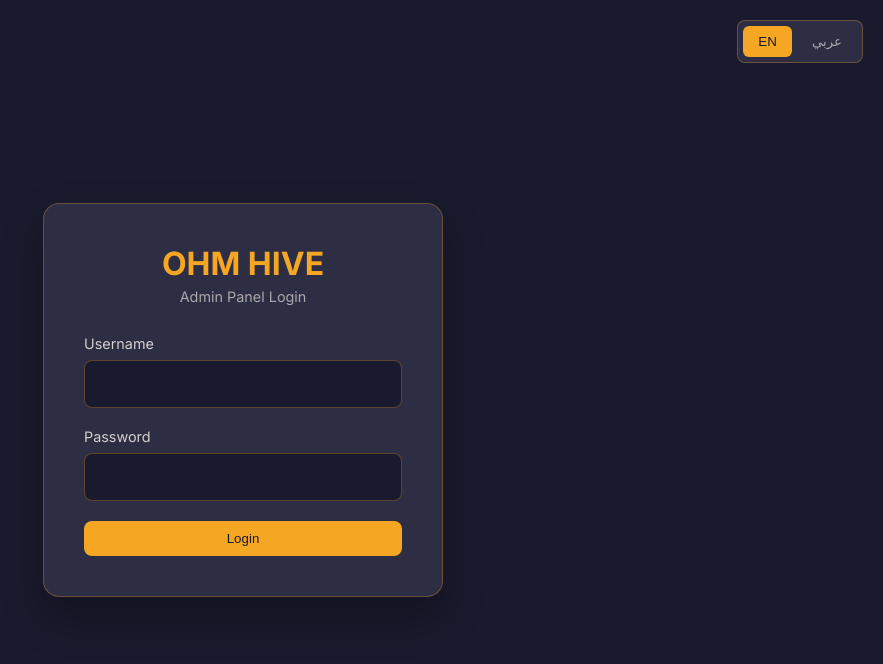
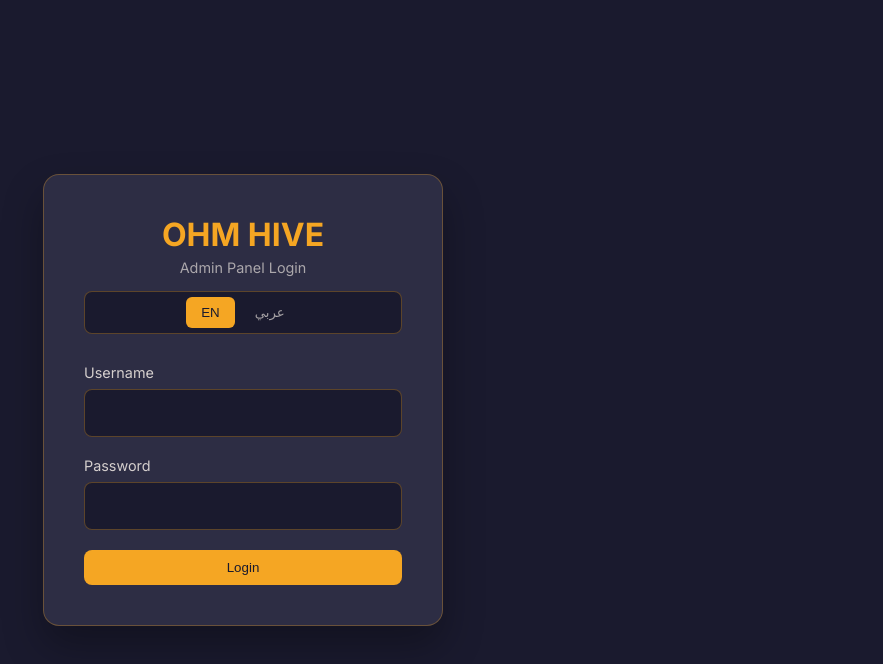
Before and after one commit to yousef7474/ohm-hive, a website: page views/admin.html in a window 1280 px wide. Shown: the whole page, without its empty margins (397-1280 px from the left). Drawn offline with Linux system fonts and the light colour scheme.

Commit message:
Fix language switcher position in admin panel

```diff
--- a/views/admin.html
+++ b/views/admin.html
@@ -36,21 +36,13 @@
 
     /* Language Switcher */
     .lang-switcher {
-      position: fixed;
-      top: 20px;
-      right: 20px;
-      z-index: 1001;
+      position: relative;
       display: flex;
       gap: 5px;
-      background: var(--dark-charcoal-light);
+      background: var(--dark-charcoal);
       padding: 5px;
       border-radius: 8px;
       border: 1px solid rgba(245, 166, 35, 0.3);
-    }
-
-    body[dir="rtl"] .lang-switcher {
-      right: auto;
-      left: 20px;
     }
 
     .lang-btn {
@@ -385,18 +377,16 @@
   </style>
 </head>
 <body>
-  <!-- Language Switcher -->
-  <div class="lang-switcher">
-    <button class="lang-btn active" onclick="setLanguage('en')" id="langEN">EN</button>
-    <button class="lang-btn" onclick="setLanguage('ar')" id="langAR">عربي</button>
-  </div>
-
   <!-- Login Page -->
   <div id="loginPage" class="login-container">
     <div class="login-box">
       <div class="login-logo">
         <h1>OHM HIVE</h1>
         <p data-i18n="adminPanelLogin">Admin Panel Login</p>
+        <div class="lang-switcher" style="justify-content: center; margin-top: 15px;">
+          <button class="lang-btn active" onclick="setLanguage('en')" id="langEN">EN</button>
+          <button class="lang-btn" onclick="setLanguage('ar')" id="langAR">عربي</button>
+        </div>
       </div>
       <div id="loginError" class="login-error" data-i18n="invalidCredentials">Invalid username or password</div>
       <form id="loginForm" class="login-form">
@@ -422,6 +412,10 @@
         <span data-i18n="adminPanel">Admin Panel</span>
       </div>
       <div class="admin-actions">
+        <div class="lang-switcher" id="dashboardLangSwitcher">
+          <button class="lang-btn active" onclick="setLanguage('en')" id="langEN2">EN</button>
+          <button class="lang-btn" onclick="setLanguage('ar')" id="langAR2">عربي</button>
+        </div>
         <span class="admin-user"><span data-i18n="welcome">Welcome</span>, <strong id="adminUsername"></strong></span>
         <a href="/" class="btn btn-secondary" data-i18n="viewWebsite">View Website</a>
         <button class="btn btn-primary" onclick="refreshOrders()" data-i18n="refresh">Refresh</button>
@@ -640,9 +634,13 @@
       document.documentElement.lang = lang;
       document.body.dir = lang === 'ar' ? 'rtl' : 'ltr';
 
-      // Update language buttons
+      // Update language buttons (both login and dashboard)
       document.getElementById('langEN').classList.toggle('active', lang === 'en');
       document.getElementById('langAR').classList.toggle('active', lang === 'ar');
+      const langEN2 = document.getElementById('langEN2');
+      const langAR2 = document.getElementById('langAR2');
+      if (langEN2) langEN2.classList.toggle('active', lang === 'en');
+      if (langAR2) langAR2.classList.toggle('active', lang === 'ar');
 
       // Update all text content
       document.querySelectorAll('[data-i18n]').forEach(el => {
```
